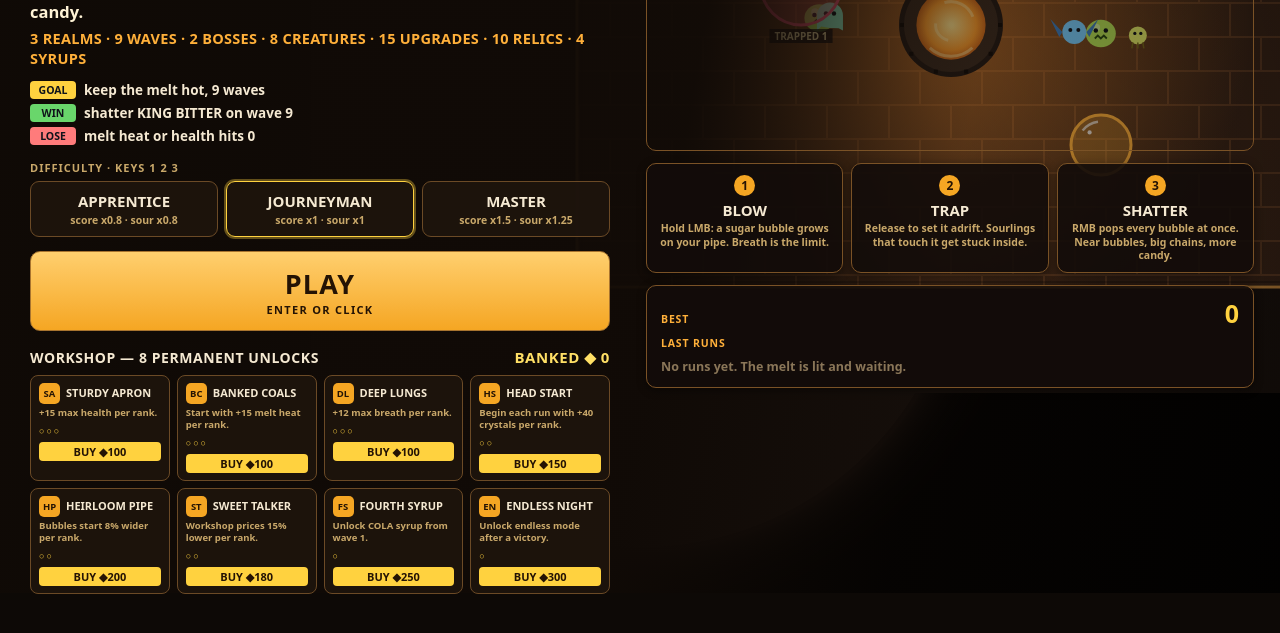
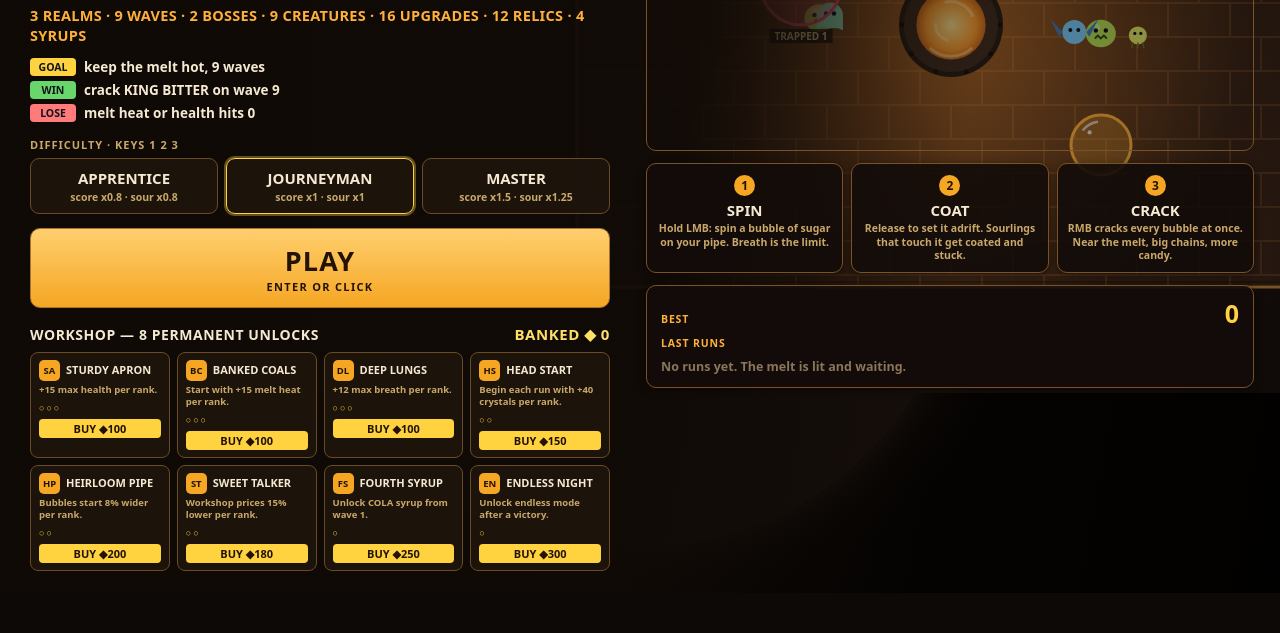
Before and after one commit to Dhancok007/sugarwright-entry, a plain HTML site: page game/index.html in a window 1280 px wide. Shown: the part 167-800 px from the top of the page. Drawn offline with Linux system fonts and the light colour scheme; animation ran at ten frames a second.

Commit message:
Update game/index.html

```diff
--- a/game/index.html
+++ b/game/index.html
@@ -217,7 +217,7 @@
 
     <div id="hud-top" class="panel">
       <div id="ht-rules">
-        <div class="rule win"><span class="tag">WIN</span><span id="ht-win">clear 9 waves and shatter KING BITTER</span></div>
+        <div class="rule win"><span class="tag">WIN</span><span id="ht-win">clear 9 waves and crack KING BITTER</span></div>
         <div class="rule lose"><span class="tag">LOSE</span><span>melt heat hits 0 or your health hits 0</span></div>
         <div class="rule boss" id="ht-boss">BOSS —</div>
       </div>
@@ -228,8 +228,8 @@
       <div class="hr-row"><span class="lab">SCORE</span><span class="lab">BEST <span id="hr-best">0</span></span></div>
       <div id="hr-score">0</div>
       <div class="hr-row"><span>COMBO <span class="amber" id="hr-combo">x1.00</span></span><span>CRYSTALS ◆ <span class="amber" id="hr-crystals">0</span></span></div>
-      <div id="hr-upgrades"><h4>RUN UPGRADES <span id="hr-up-count">0/15</span></h4><div id="hr-up-list"></div></div>
-      <div id="hr-relics"><h4>RELICS <span id="hr-relic-count">0/10</span></h4><div id="hr-relic-list"></div></div>
+      <div id="hr-upgrades"><h4>RUN UPGRADES <span id="hr-up-count">0/16</span></h4><div id="hr-up-list"></div></div>
+      <div id="hr-relics"><h4>RELICS <span id="hr-relic-count">0/12</span></h4><div id="hr-relic-list"></div></div>
     </div>
 
     <div id="hud-bl" class="panel">
@@ -241,8 +241,8 @@
 
     <div id="hud-bc" class="panel">
       <span class="chip"><b>WASD</b> MOVE</span>
-      <span class="chip"><b>HOLD LMB</b> BLOW</span>
-      <span class="chip"><b>RMB</b> SHATTER</span>
+      <span class="chip"><b>HOLD LMB</b> SPIN</span>
+      <span class="chip"><b>RMB</b> CRACK</span>
       <span class="chip"><b>SPACE</b> DASH</span>
       <span id="syrup-chips"></span>
       <span class="chip"><b>P</b> PAUSE</span>
@@ -262,11 +262,11 @@
   <div id="screen-title" class="screen">
     <div class="t-left">
       <h1>SUGARWRIGHT</h1>
-      <div class="t-tag">Trap the sourlings in spun-sugar bubbles. Shatter them. Chain the candy.</div>
-      <div class="t-counts">3 REALMS · 9 WAVES · 2 BOSSES · 8 CREATURES · 15 UPGRADES · 10 RELICS · 4 SYRUPS</div>
+      <div class="t-tag">Coat the sourlings in spun sugar. Crack them open. Chain the candy.</div>
+      <div class="t-counts">3 REALMS · 9 WAVES · 2 BOSSES · 9 CREATURES · 16 UPGRADES · 12 RELICS · 4 SYRUPS</div>
       <div class="t-goals">
         <div class="g"><span class="tag goal">GOAL</span> keep the melt hot, 9 waves</div>
-        <div class="g"><span class="tag win">WIN</span> shatter KING BITTER on wave 9</div>
+        <div class="g"><span class="tag win">WIN</span> crack KING BITTER on wave 9</div>
         <div class="g"><span class="tag lose">LOSE</span> melt heat or health hits 0</div>
       </div>
       <div class="t-diff-label">DIFFICULTY · KEYS 1 2 3</div>
@@ -280,9 +280,9 @@
     <div class="t-right">
       <div class="t-demo"><div class="cap" id="demo-cap">REALM 1 OF 3 — THE SUGAR MILL · LIVE DEMO</div></div>
       <div class="t-how">
-        <div class="how-card panel"><span class="n">1</span><div class="hw">BLOW</div><div class="hd">Hold LMB: a sugar bubble grows on your pipe. Breath is the limit.</div></div>
-        <div class="how-card panel"><span class="n">2</span><div class="hw">TRAP</div><div class="hd">Release to set it adrift. Sourlings that touch it get stuck inside.</div></div>
-        <div class="how-card panel"><span class="n">3</span><div class="hw">SHATTER</div><div class="hd">RMB pops every bubble at once. Near bubbles, big chains, more candy.</div></div>
+        <div class="how-card panel"><span class="n">1</span><div class="hw">SPIN</div><div class="hd">Hold LMB: spin a bubble of sugar on your pipe. Breath is the limit.</div></div>
+        <div class="how-card panel"><span class="n">2</span><div class="hw">COAT</div><div class="hd">Release to set it adrift. Sourlings that touch it get coated and stuck.</div></div>
+        <div class="how-card panel"><span class="n">3</span><div class="hw">CRACK</div><div class="hd">RMB cracks every bubble at once. Near the melt, big chains, more candy.</div></div>
       </div>
       <div class="t-best panel">
         <div class="brow"><h4>BEST</h4><span class="bscore" id="t-best-score">0</span></div>
```
